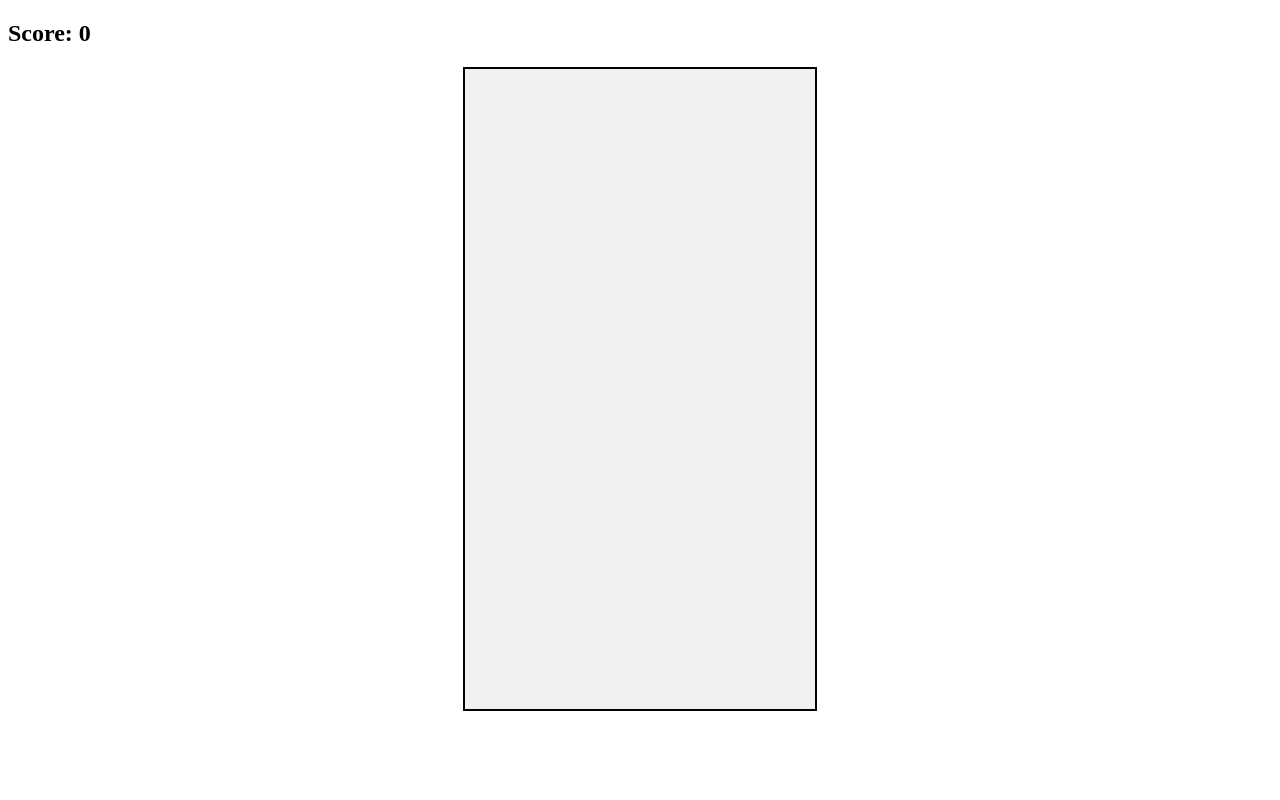
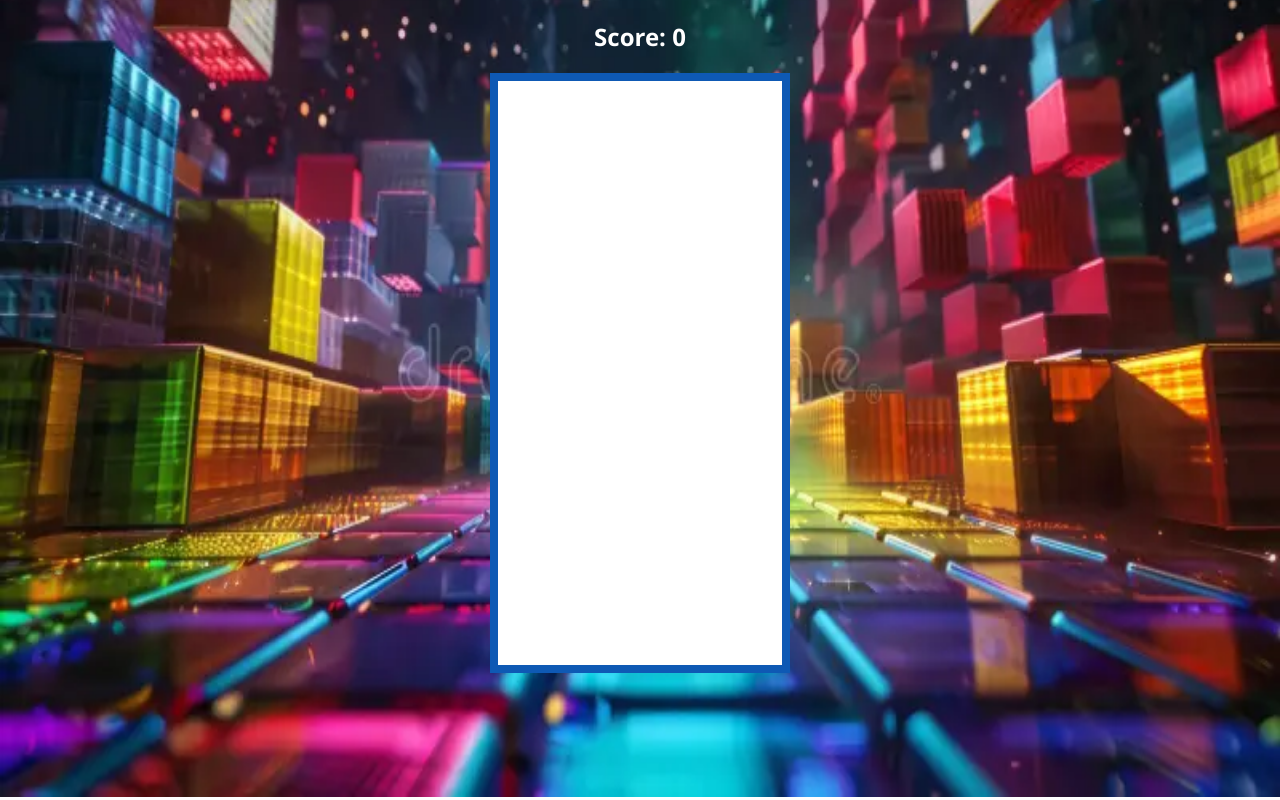
Before and after one commit to SilentAsasinXD/Tetris-Test, a website: page index.html in a window 1280 px wide. Drawn offline with Linux system fonts and the light colour scheme.

Commit message:
added the first look of the game

```diff
--- a/style.css
+++ b/style.css
@@ -1,9 +1,31 @@
 #tetris {
-    height: 640px;
-    width: 350px;
-    border: 2px solid #000;
-    background-color: #f0f0f0;
+    height: 600px;
+    width: 300px;
+    padding: 0px;
+    box-sizing: border-box;
+    border: 8px solid #0e59b4;
+    background-color: #ffffff;
     display: block;
     margin: 20px auto;
 
 }
+
+body {
+    background-image: url('images/tetris-bg.webp');
+    background-size: 100% 130%;
+    background-repeat: no-repeat;
+    background-position: center;
+    text-align: center;
+    align-items: center;
+    justify-content: space-evenly;
+    color: white;
+    font-family: 'Segoe UI', Tahoma, Geneva, Verdana, sans-serif;
+    margin: 0;
+    padding: 0;
+}
+
+h2 {
+
+    font-size: 24px;
+    margin-top: 20px;
+}
```
Also changed, not shown: images/tetris-bg.webp (added).
